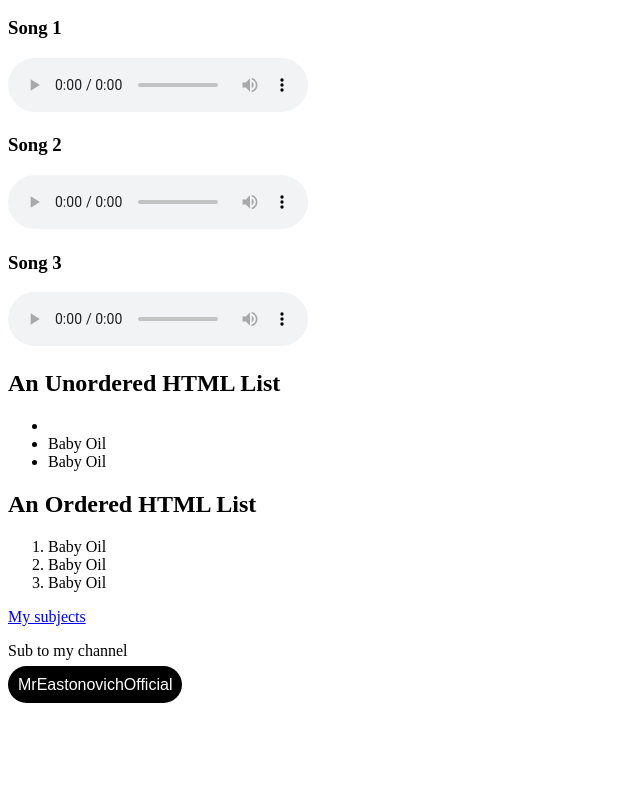
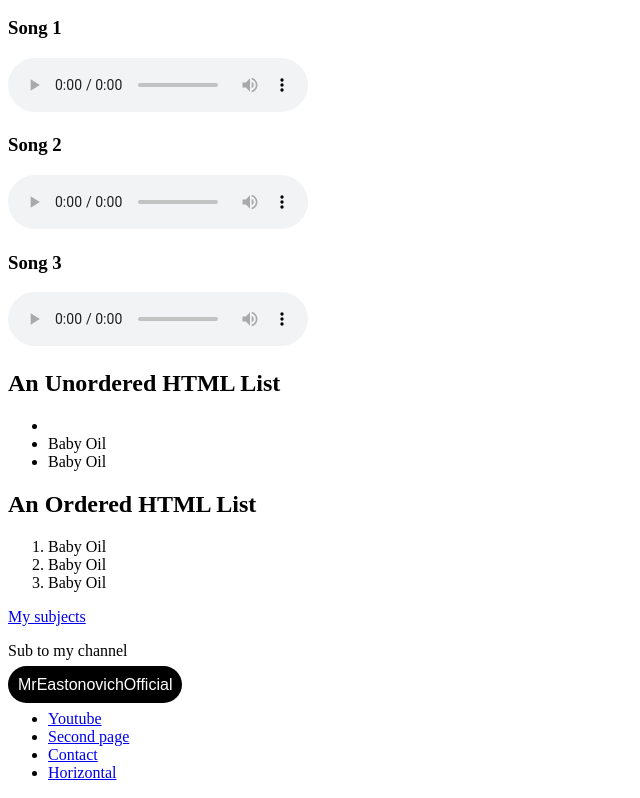
Before and after one commit to VeryVeryCheapOnePoundFish/VeryVeryCheapOnePoundFish.github.io, a plain HTML site: page index.html in a window 1280 px wide. Shown: the part 735-1533 px from the top of the page, without its empty margins (0-640 px from the left). Before the commit the page ends 1438 px from the top, so only its background shows below. Drawn offline with Linux system fonts and the light colour scheme.

Commit message:
I made cool things

```diff
--- a/index.html
+++ b/index.html
@@ -133,5 +133,11 @@
     <A href="My-subs.html">My subjects</A>
     <p>Sub to my channel</p>
     <a href="https://www.youtube.com/@MrEastonovichOfficial" class="subscribe">MrEastonovichOfficial</a>
+    <ul>
+        <li><a href="My-subs.html">Youtube</a></li>
+        <li><a href="index2.html">Second page</a></li>
+        <li><a href="#contact">Contact</a></li>
+        <li><a href="Horizontal.html">Horizontal</a></li>
+      </ul>
 </body>
 </html>
```
Also changed, not shown: vertical (2).html (added, +19 -0 lines).
